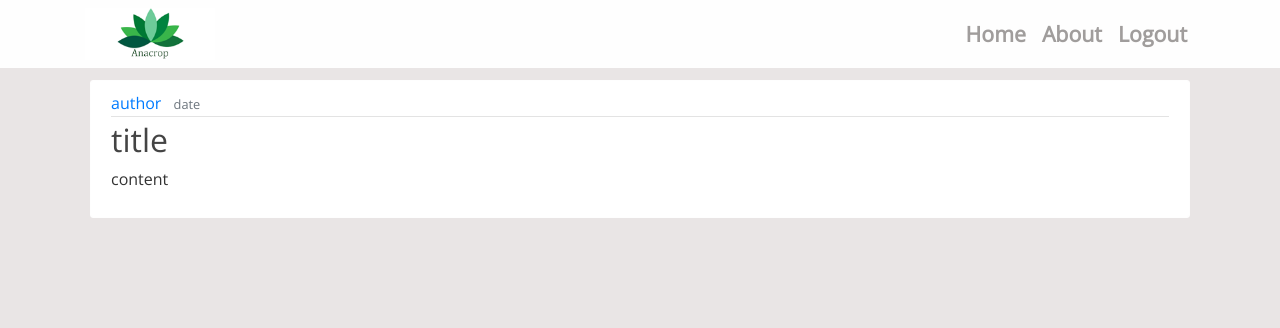
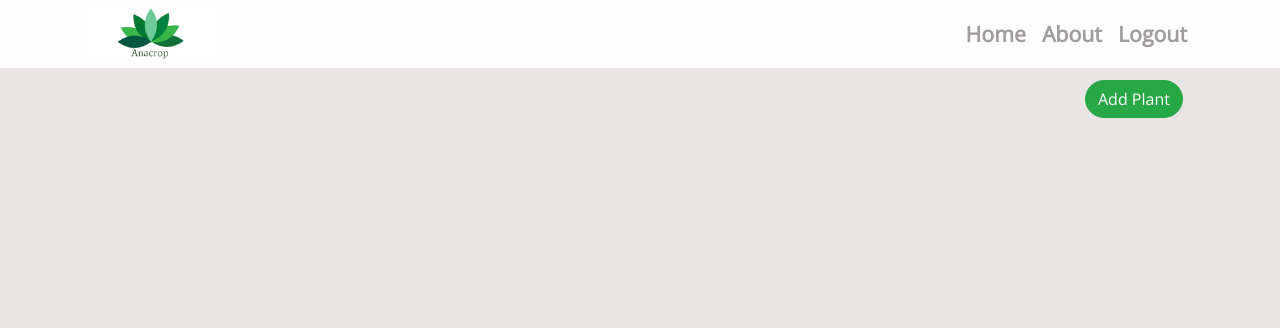
Before and after one commit to DunkeeFunk/flask-ui, a Flask app: page / in a window 1280 px wide. Shown: the top 328 px of the page. Run offline with Flask 2, Linux system fonts and the light colour scheme; the visitor is signed in with stand-in values (Sample User, id 1); data comes from the database, SQL or seed files in the repository; data that the repository does not hold is empty; parts of the project's set-up code (start-up, migrations or seed data) failed here and were passed over; some libraries are stand-ins or nearby versions.

Commit message:
getting there

```diff
--- /dev/null
+++ b/calls/weather.py
@@ -0,0 +1,14 @@
+import requests
+
+
+def get_weather():
+    weather_endpoint = 'http://api.openweathermap.org/data/2.5/weather?lat=55.0198978&lon=-7.3185895&appid=26fac9ce320917802e0dc0b6f10137ca'
+    r = requests.get(weather_endpoint)
+    weather = r.json()
+    return_me = {
+        'air_pressure': weather['main']['pressure'],
+        'sunrise': weather['sys']['sunrise'],
+        'sunset': weather['sys']['sunset'],
+        'wind_speed': weather['wind']['speed']
+    }
+    return return_me
--- a/requirements.txt
+++ b/requirements.txt
@@ -1,7 +1,8 @@
 bcrypt==3.1.4
 blinker==1.4
-certifi==2016.2.28
+certifi==2019.3.9
 cffi==1.11.5
+chardet==3.0.4
 click==6.7
 Flask==1.0
 Flask-Bcrypt==0.7.1
@@ -9,13 +10,16 @@ Flask-Login==0.4.1
 Flask-Mail==0.9.1
 Flask-SQLAlchemy==2.3.2
 Flask-WTF==0.14.2
+idna==2.8
 itsdangerous==0.24
 Jinja2==2.10.1
 MarkupSafe==1.0
 Pillow==5.3.0
 psycopg2==2.7.7
 pycparser==2.18
+requests==2.21.0
 six==1.11.0
 SQLAlchemy==1.2.7
+urllib3==1.24.2
 Werkzeug==0.14.1
 WTForms==2.1
--- a/uifactory/__init__.py
+++ b/uifactory/__init__.py
@@ -6,6 +6,8 @@ from flask_login import login_user, logout_user, login_required
 from flask_login import LoginManager, current_user
 # local imports
 from instance.config import app_config
+from calls.weather import get_weather
+from calls.ml_endpoint import get_ml_data
 
 # initialize sql-alchemy
 db = SQLAlchemy()
@@ -14,7 +16,7 @@ db = SQLAlchemy()
 def create_app(config_name):
 
     from uifactory.models import Users, Measurements, Plants, Models
-    from .forms import RegistrationForm, LoginForm
+    from .forms import RegistrationForm, LoginForm, AddPlantForm
 
     ui = Flask(__name__, instance_relative_config=True)
     ui.config.from_object(app_config[config_name])
@@ -48,12 +50,41 @@ def create_app(config_name):
     @ui.route('/home')
     @login_required
     def home():
-        # you will require this knowledge is 5 mins
-        # we want to get the plants of the current user here
-        # and pass them out through render template to be parsed by the html into panels
-        print(type(current_user.public_id))
-        # pass in the plants/panels here and render them
-        return render_template('home.html', title='Home')
+        # get this users plants
+        plants = Plants.query.filter_by(owner_id=current_user.public_id).all()
+        # empty list to add each users current measurement
+        users_measurements = []
+        # this returns a dict with weather for the area
+        weather = get_weather()
+        # empty list for each plants predictions
+        ml_results = []
+        for plant in plants:
+            # get that plants current measurement
+            users_mea = Measurements.query.filter(Measurements.username.like(plant.sensor_id))\
+                                            .order_by(Measurements.date_created.desc()).first()
+            # get machine learning predictions for these measurements
+            cur_ml = get_ml_data(users_mea.sensor_name, plant.sensor_id, str(users_mea.temp),
+                                 str(users_mea.humidity), str(users_mea.light))
+            # append to a list of dicts
+            ml_results.append(cur_ml)
+            # put this into a list of queries
+            users_measurements.append(users_mea)
+
+        # pass all this out to the html template - needs formatted
+        return render_template('home.html', title='Home', plants=zip(plants, users_measurements, ml_results), weather=weather)
+
+    @ui.route('/addplant', methods=['GET', 'POST'])
+    @login_required
+    def add_plant():
+        form = AddPlantForm()
+        if form.validate_on_submit():
+            # add plant to the db
+            new_plant = Plants(plant_name=form.pl_name.data, plant_type=form.pl_type.data,
+                               sensor_id=form.sen_id.data, public_id=current_user.public_id)
+            # save plant in the db
+            new_plant.save()
+            return redirect(url_for('home'))
+        return render_template('add_plant.html', title='Add Plant', form=form)
 
     @ui.route('/about')
     def about():
--- a/uifactory/models.py
+++ b/uifactory/models.py
@@ -69,6 +69,9 @@ class Plants(db.Model):
         db.session.add(self)
         db.session.commit()
 
+    def __repr__(self):
+        return "<Plant oid, sid: {}, {}>".format(self.owner_id, self.sensor_id)
+
 
 class Measurements(db.Model):
     """This class represents the measurements table"""
@@ -102,7 +105,7 @@ class Measurements(db.Model):
         return Measurements.query.order_by(Measurements.date_created.desc()).first()
 
     def __repr__(self):
-        return "<SensorName: {}>".format(self.sensor_name)
+        return "<SensorName: {}, {}>".format(self.sensor_name, self.username)
 
 
 class Models(db.Model):
--- a/uifactory/static/main.css
+++ b/uifactory/static/main.css
@@ -23,6 +23,13 @@ h1, h2, h3, h4, h5, h6 {
     max-height: 65%;
     position: relative;
     left: 70px;
+}
+
+.plant-img-fit {
+    max-width: 60%;
+    max-height: 50%;
+    position: relative;
+    left: 20px;
 }
 
 .site-header .navbar-nav .nav-link {
@@ -51,12 +58,12 @@ h1, h2, h3, h4, h5, h6 {
 
 .ana-panel {
   background: #ffffff;
-  padding: 10px 20px;
-  border: 1px solid #fefefe ;
-  border-radius: 3px;
-  margin-bottom: 10px;
+  padding: 5px 5px;
+  border: 5px solid #fefefe ;
+  border-radius: 1px;
+  margin-bottom: 5px;
   max-width:1100px;
-  margin:0 auto;
+  margin:5 auto;
 }
 
 .article-title {
@@ -79,14 +86,9 @@ a.article-title:hover {
 }
 
 .article-metadata {
-  padding-bottom: 1px;
-  margin-bottom: 4px;
+  padding-bottom: 0px;
+  margin-bottom: 1px;
   border-bottom: 1px solid #e3e3e3
-}
-
-.article-metadata a:hover {
-  color: #333;
-  text-decoration: none;
 }
 
 .article-svg {
@@ -105,3 +107,13 @@ a.article-title:hover {
 .account-heading {
   font-size: 2.5rem;
 }
+
+.btnpos {
+    margin-left: 1000px;
+    margin:5 auto;
+    margin-bottom: 10px;
+}
+
+.round {
+  border-radius: 24px;
+}
--- a/uifactory/templates/home.html
+++ b/uifactory/templates/home.html
@@ -1,15 +1,51 @@
 {% extends "layout.html" %}
 {% block content %}
 
+    <a class="btn btn-pill btn-success btnpos round" href="{{ url_for('add_plant') }}">
+        Add Plant
+    </a>
+
+    {% for plant in plants %}
         <article class="media ana-panel">
             <div class="media-body">
                 <div class="article-metadata">
-                    <a class="mr-2" href="#">author</a>
-                    <small class="text-muted">date</small>
+                    <h7 class="mr-2" href="#">Sensor id: {{ plant[0].sensor_id }}</h7>
+                    <small class="text-muted">Type: {{ plant[0].plant_type }}</small>
                 </div>
-                <h2><a class="article-title" href="#">title</a></h2>
-                <p class="article-content">content</p>
+                <div class="container">
+                    <div class="row">
+                        <div class="col-sm">
+                            <h5>{{ plant[0].plant_name }}</h5>
+                            <!--<p class="article-content">content</p>-->
+                            <img class="plant-img-fit" src="{{ url_for('static', filename='plant-icon.png') }}">
+                        </div>
+                        <div class="col-sm">
+                            <h5>Readings:</h5>
+                            <h6>current temp = {{ plant[1].temp }}°C</h6>
+                            <h6>current humidity = {{ plant[1].humidity }}%</h6>
+                            <h6>current light = {{ plant[1].light }}</h6>
+                            <h6>current soil moisture = {{ plant[1].soil_m }}</h6>
+                        </div>
+                        <div class="col-sm">
+                            <h5>Weather Reports</h5>
+                            <h6> Air Pressure: {{ weather.air_pressure }}</h6>
+                            <h6>Sunrise: {{ weather.sunrise }}</h6>
+                            <h6>Sunset: {{ weather.sunset }}</h6>
+                            <h6>Wind Speed: {{ weather.wind_speed }}</h6>
+                        </div>
+                        <div class="col-sm">
+                            <h5>ML Reports</h5>
+                            <h6>KNN Prediction: {{ plant[2].knn_pre }} </h6>
+                            <h6>KNN Accuracy: {{ plant[2].knn_acc }}</h6>
+                            <h6>SVC Prediction: {{ plant[2].svm_pre}} </h6>
+                            <h6>SVC Accuracy: {{ plant[2].svm_acc }}</h6>
+                            <h6>RF Prediction: {{ plant[2].rf_pre}} </h6>
+                            <h6>RF Accuracy: {{ plant[2].rf_acc}} </h6>
+                        </div>
+                    </div>
+                </div>
             </div>
         </article>
+    {% endfor %}
 
 {% endblock content %}
--- a/uivenv/pip-selfcheck.json
+++ b/uivenv/pip-selfcheck.json
@@ -1 +1 @@
-{"last_check":"2019-04-13T23:00:07Z","pypi_version":"19.0.3"}
+{"last_check":"2019-04-20T23:58:13Z","pypi_version":"19.0.3"}
```
Also changed, not shown: calls/ml_endpoint.py (added, +33 -0 lines), uifactory/forms.py (+8 -1 lines), uifactory/templates/add_plant.html (added, +59 -0 lines), uifactory/static/plant-icon.png (added), 2 other files.
